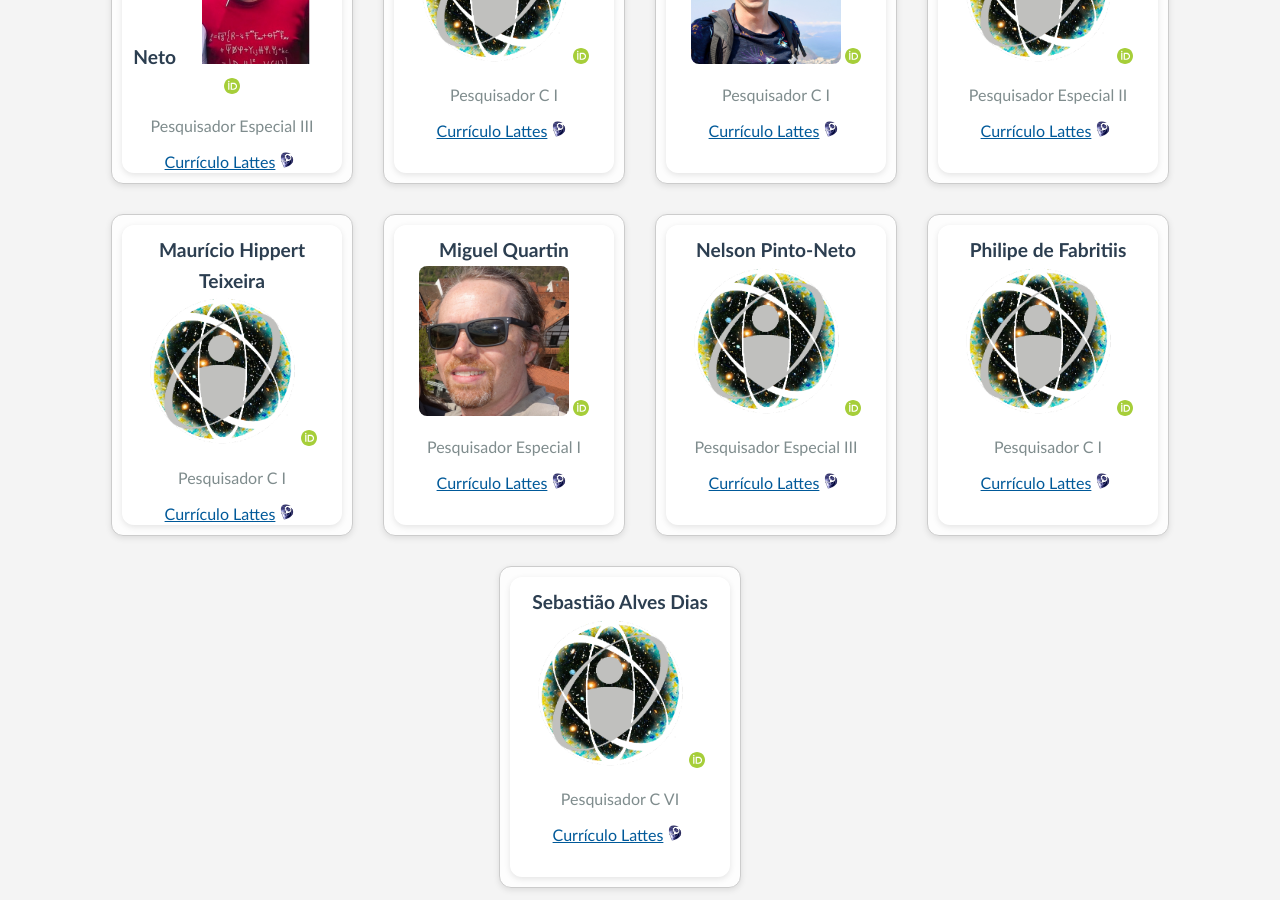
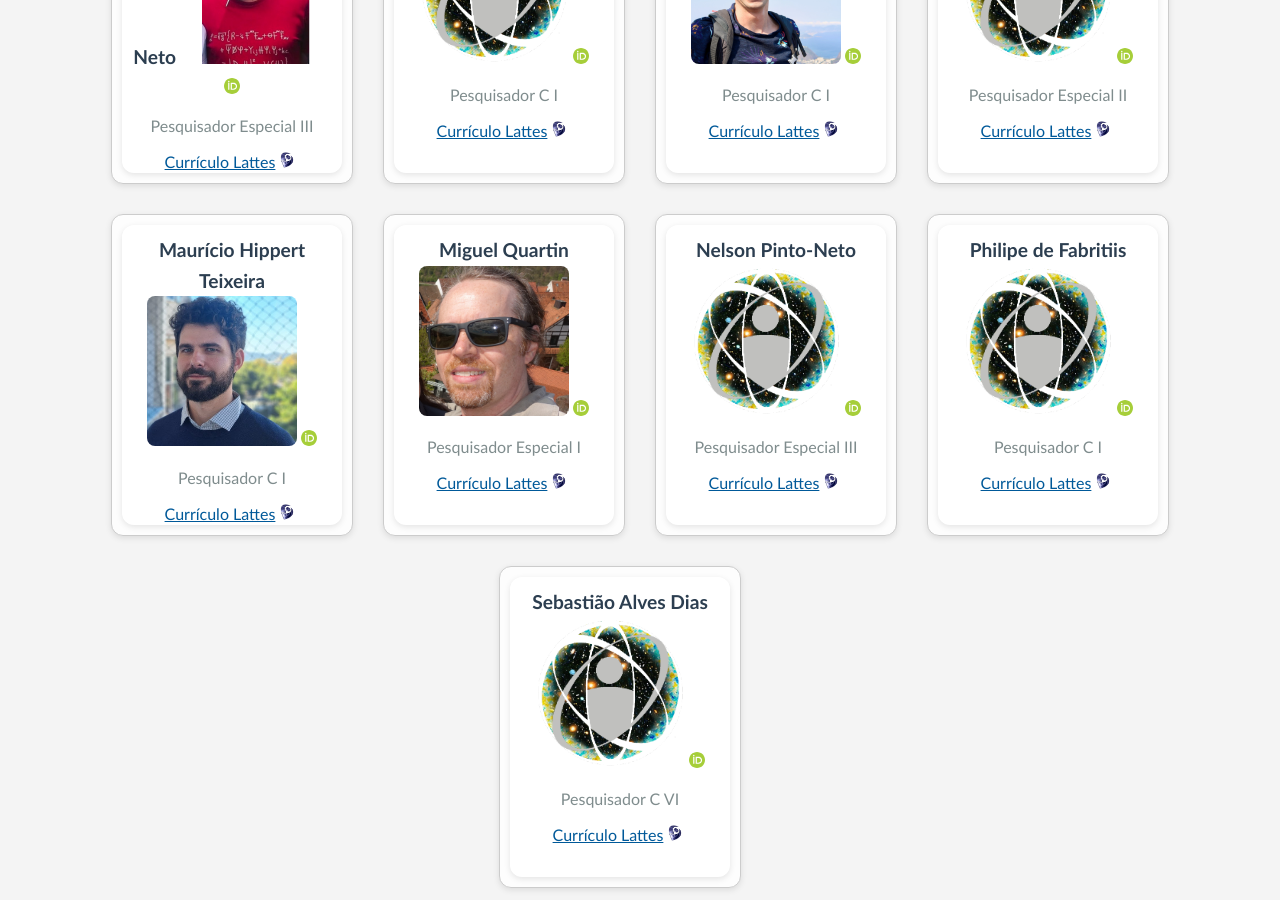
Before and after one commit to cbpf-cosmo/cbpf-cosmo.github.io, a Jekyll site: the page membros.html, which Jekyll copies as it is, in a window 1280 px wide and 900 px high, scrolled down 1237 px. Built offline with Jekyll 4.4.1, drawn with Linux system fonts in a browser that asks for light colours.

Commit message:
adding mauricio

```diff
--- a/membros.html
+++ b/membros.html
@@ -336,21 +336,21 @@
       <div class="member-front">
         <div class="member-name">
           Maurício Hippert Teixeira
-          <img src="images/thumbs/cbpf.png" alt="foto" class="clickable-photo"
+          <img src="images/thumbs/mauricio.jpg" alt="foto" class="clickable-photo"
                style="width:150px; height:150px; object-fit:cover;">
-          <a href="https://orcid.org/" target="_blank">
+          <a href="orcid.org/0000-0001-5802-3908" target="_blank">
             <img src="images/ORCID-iD_icon_vector.svg" alt="iD ORCID"/>
           </a>
         </div>
         <div class="member-role">Pesquisador C I</div>
         <div class="member-lattes">
-          <a href="http://lattes.cnpq.br/" target="_blank">
+          <a href="http://lattes.cnpq.br/0055928814441454" target="_blank">
             Currículo Lattes<img src="images/lattes-logo-2.png" alt="iD Lattes"/>
           </a>
         </div>
       </div>
       <div class="member-back">
-        <p>Texto sobre Mauricio Hippert e palavras-chaves</p>
+        <p>Matéria em condições extremas, estrelas de nêutrons, colisões de íons pesados, colisões de estrelas de nêutrons, equação de estado da QCD</p>
         <button class="btn-back">Voltar</button>
       </div>
     </div>
```
Also changed, not shown: images/thumbs/mauricio.jpg (added).
